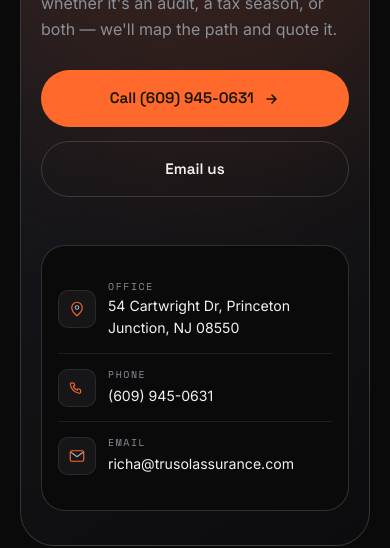
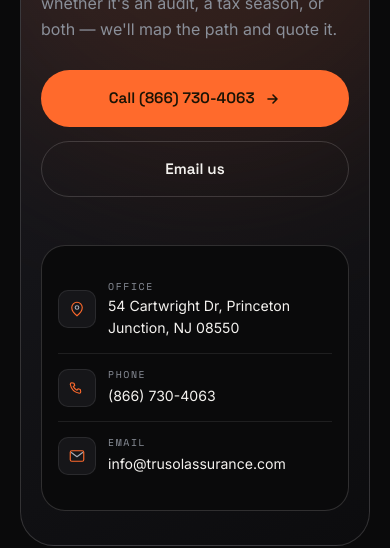
Before and after one commit to Trusol-Assurance/website, a Next.js app: page / in a window 390 px wide. Shown: the part 6893-7441 px from the top of the page. Built offline with nearby package versions, Linux system fonts and the light colour scheme.

Commit message:
updated phone and email

```diff
--- a/src/data/site.ts
+++ b/src/data/site.ts
@@ -5,10 +5,10 @@
   description:
     "Trusol Assurance is one firm with two disciplines: CPA-led security & compliance audits (SOC 1/2/3, ISO 27001, HIPAA, GDPR) and full-service accounting & tax through its Agarwal Associates practice. Based in Princeton Junction, NJ.",
   phone: {
-    display: "(609) 945-0631",
-    href: "tel:6099450631",
+    display: "(866) 730-4063",
+    href: "tel:8667304063",
   },
-  email: "richa@trusolassurance.com",
+  email: "info@trusolassurance.com",
   address: {
     street: "54 Cartwright Dr",
     cityStateZip: "Princeton Junction, NJ 08550",
```
